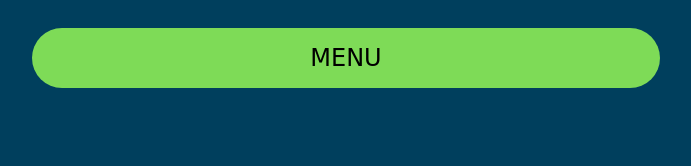
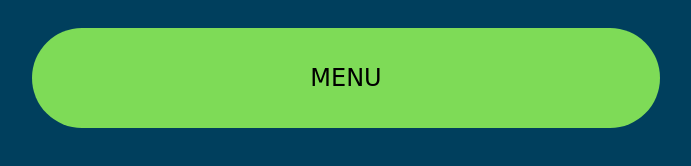
Before and after one commit to jonathanvgms/juguemosconnumeros, a plain HTML site: page index.html in a window 1280 px wide. Shown: the part 376-542 px from the top of the page, without its empty margins (294-985 px from the left). Drawn offline with nearby package versions, Linux system fonts and the light colour scheme; a web font is replaced by a local one.

Commit message:
MODIFICACION BOTON

```diff
--- a/css/styleMenus.css
+++ b/css/styleMenus.css
@@ -21,6 +21,8 @@ img {
     color: black;
     background-color: rgb(126, 219, 87);
     border: rgb(126, 219, 87);
+    font-size: 40px;
+    height: 100px;
 
 }
 /* rgb(126,219,87) */
```
Also changed, not shown: menu.html (added).
